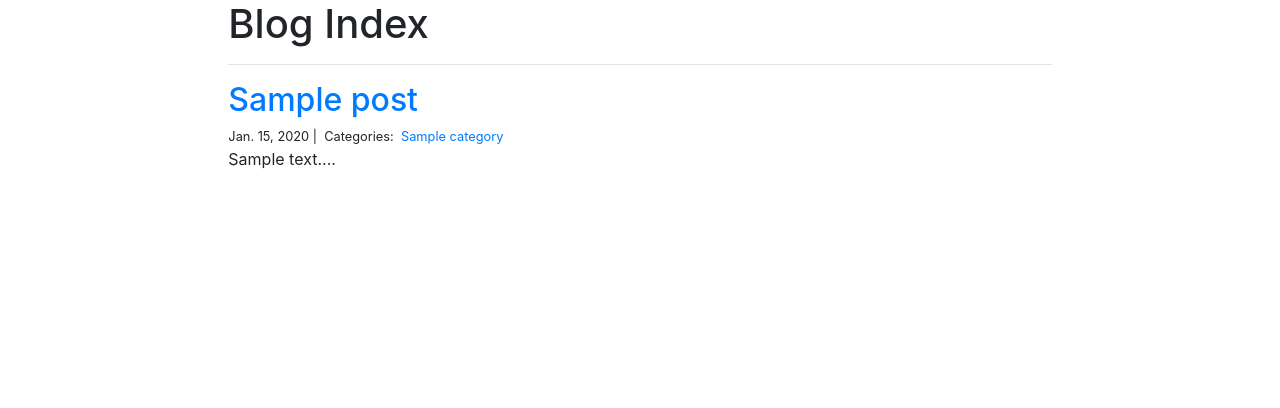
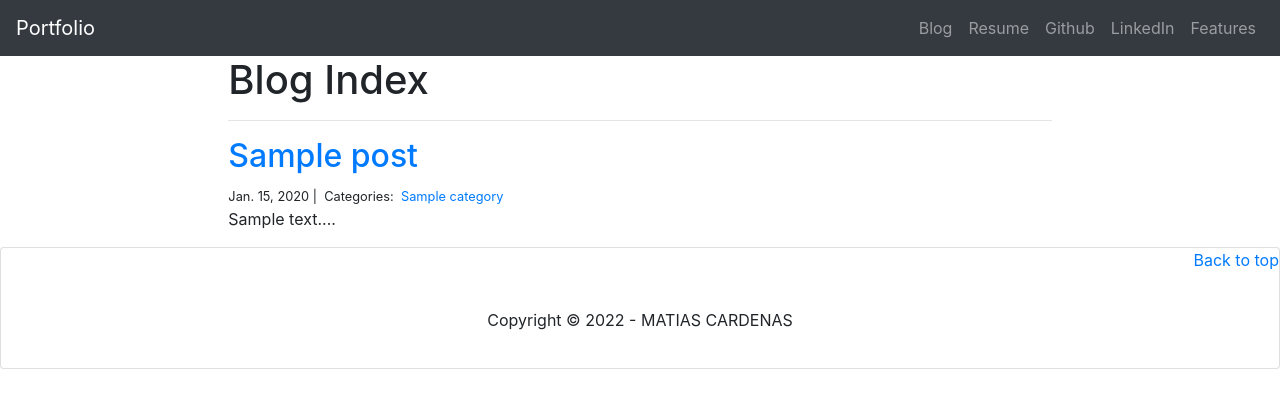
Before and after one commit to maticardenas/django_portfolio, a Django app: page /blog/ in a window 1280 px wide. Shown: the top 408 px of the page. Run offline with Django 3.2, Linux system fonts and the light colour scheme; tables that the repository leaves empty hold one stand-in row (values such as "Sample post"); some libraries are stand-ins or nearby versions.

Commit message:
feat: updating base.html with better classes, addign github & linkedin reference

```diff
--- a/personal_portfolio/templates/base.html
+++ b/personal_portfolio/templates/base.html
@@ -1,8 +1,79 @@
+<!Doctype html>
+<html lang="en">
 
-<link rel="stylesheet" href="https://stackpath.bootstrapcdn.com/bootstrap/4.1.3/css/bootstrap.min.css" integrity="sha384-MCw98/SFnGE8fJT3GXwEOngsV7Zt27NXFoaoApmYm81iuXoPkFOJwJ8ERdknLPMO" crossorigin="anonymous">
+<head>
+    {% load static %}
+    <meta charset="utf-8">
+    <meta name="viewport" content="width=device-width, initial-scale=1, shrink-to-fit=no">
+    <meta name="description" content="">
+    <meta name="author" content="">
+    <link rel="stylesheet" href="https://use.fontawesome.com/releases/v5.4.1/css/all.css" integrity="sha384-5sAR7xN1Nv6T6+dT2mhtzEpVJvfS3NScPQTrOxhwjIuvcA67KV2R5Jz6kr4abQsz"
+        crossorigin="anonymous">
 
-{% block page_content %}{% endblock %}
+    <title> Portfolio
+        {% block title %}
+        {% endblock  %}
+    </title>
 
-<script src="https://code.jquery.com/jquery-3.3.1.slim.min.js" integrity="sha384-q8i/X+965DzO0rT7abK41JStQIAqVgRVzpbzo5smXKp4YfRvH+8abtTE1Pi6jizo" crossorigin="anonymous"></script>
-<script src="https://cdnjs.cloudflare.com/ajax/libs/popper.js/1.14.3/umd/popper.min.js" integrity="sha384-ZMP7rVo3mIykV+2+9J3UJ46jBk0WLaUAdn689aCwoqbBJiSnjAK/l8WvCWPIPm49" crossorigin="anonymous"></script>
-<script src="https://stackpath.bootstrapcdn.com/bootstrap/4.1.3/js/bootstrap.min.js" integrity="sha384-ChfqqxuZUCnJSK3+MXmPNIyE6ZbWh2IMqE241rYiqJxyMiZ6OW/JmZQ5stwEULTy" crossorigin="anonymous"></script>
+    <!-- Bootstrap core CSS -->
+    <link rel="stylesheet" href="https://stackpath.bootstrapcdn.com/bootstrap/4.1.3/css/bootstrap.min.css" integrity="sha384-MCw98/SFnGE8fJT3GXwEOngsV7Zt27NXFoaoApmYm81iuXoPkFOJwJ8ERdknLPMO"
+        crossorigin="anonymous">
+</head>
+
+<body>
+    <header>
+        <nav class="navbar navbar-expand-lg navbar-dark bg-dark">
+            <a class="navbar-brand active" href="{% url 'login' %}">Portfolio</a>
+            <button class="navbar-toggler" type="button" data-toggle="collapse" data-target="#navbarNav" aria-controls="navbarNav"
+                aria-expanded="false" aria-label="Toggle navigation">
+                <span class="navbar-toggler-icon"></span>
+            </button>
+            <div class="collapse navbar-collapse" id="navbarNav">
+                <ul class="navbar-nav ml-auto">
+                    <li class="nav-item">
+                        <a class="nav-link" href="{% url 'blog_index' %}">Blog</a>
+                    </li>
+                    <li class="nav-item">
+                        <a class="nav-link" href="{% static '' %}">Resume</a>
+                    </li>
+                    <li class="nav-item">
+                        <a class="nav-link" href="https://github.com/maticardenas" target="_blank">Github</a>
+                    </li>
+                    <li class="nav-item">
+                        <a class="nav-link" href="https://www.linkedin.com/in/mat%C3%ADas-c%C3%A1rdenas-05421b26/" target="_blank">LinkedIn</a>
+                    </li>
+                    <li class="nav-item">
+                        <a class="nav-link" href="#">Features</a>
+                    </li>
+                </ul>
+            </div>
+        </nav>
+    </header>
+
+    {% block page_content %}
+    {% endblock %}
+
+    <footer>
+        <div class="card">
+            <div>
+                <p class="float-right ">
+                    <a href="#top">Back to top</a>
+                </p>
+            </div>
+            <div class="card-body text-center">
+                <p>Copyright &copy {% now "Y" %} - MATIAS CARDENAS </p>
+            </div>
+        </div>
+    </footer>
+
+    <!-- Bootstrap core JavaScript
+            ================================================== -->
+    <script src="https://code.jquery.com/jquery-3.3.1.slim.min.js" integrity="sha384-q8i/X+965DzO0rT7abK41JStQIAqVgRVzpbzo5smXKp4YfRvH+8abtTE1Pi6jizo"
+        crossorigin="anonymous"></script>
+    <script src="https://cdnjs.cloudflare.com/ajax/libs/popper.js/1.14.3/umd/popper.min.js" integrity="sha384-ZMP7rVo3mIykV+2+9J3UJ46jBk0WLaUAdn689aCwoqbBJiSnjAK/l8WvCWPIPm49"
+        crossorigin="anonymous"></script>
+    <script src="https://stackpath.bootstrapcdn.com/bootstrap/4.1.3/js/bootstrap.min.js" integrity="sha384-ChfqqxuZUCnJSK3+MXmPNIyE6ZbWh2IMqE241rYiqJxyMiZ6OW/JmZQ5stwEULTy"
+        crossorigin="anonymous"></script>
+</body>
+
+</html>
```
